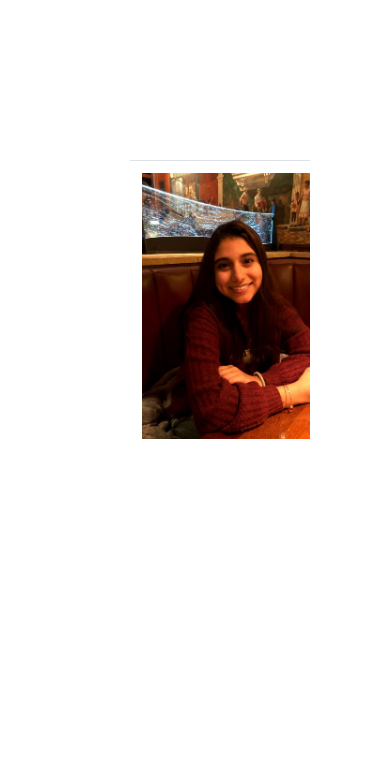
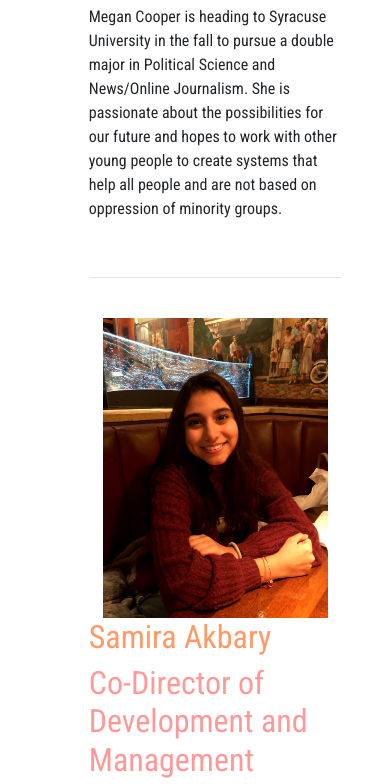
Before and after one commit to sudaknees/ya4j, a plain HTML site: page our-team/index.html in a window 390 px wide. Shown: the part 854-1638 px from the top of the page. Drawn offline with nearby package versions, Linux system fonts and the light colour scheme.

Commit message:
fix intros?

```diff
--- a/our-team/main.css
+++ b/our-team/main.css
@@ -136,12 +136,12 @@ h2 {
 	background: rgba(0,0,0,0)
 }
 
-table img {
-    width: 200px;
+div img {
+    width: 225px;
     height: auto;
 }
 
-table h2 {
+.personalbio h2 {
 	line-height: 75%;
 }
 
@@ -154,11 +154,12 @@ table h2 {
 }
 
 .imgtd {
-	width: 225px;
+	width: 250px;
+	text-align: center;
 }
 
-td {
-	padding: 0px 10px;
+.personalbio {
+	width: calc(70%-250px)
 }
 
 @media (max-width: 991.98px) {
@@ -167,11 +168,19 @@ td {
 	}
 }
 
-.table-responsive{
-    width: 100%;
-    margin-bottom: 15px;
-    overflow-y: hidden;
-    -ms-overflow-style: -ms-autohiding-scrollbar;
+@media (max-width: 991.98px) {
+	.personalbio {
+		text-align: center;
+		width: 90%;
+		margin: auto;
+	}
+}
+
+@media (max-width: 991.98px) {
+	.imgtd {
+		text-align: center;
+		margin: auto;
+	}
 }
 
 /* scrollbar */
--- a/our-team/xmlparser.js
+++ b/our-team/xmlparser.js
@@ -13,6 +13,6 @@ function parseXml(xml)
    $("#dirlist").html("<ul id='content' data-role='listview' data-inset='true'></ul>");
   $(xml).find("director").each(function()
   {
-    $("#content").append("<table class='table table-responsive'><tr><td><img src='"+$(this).find("imgurl").text()+"'/></td><td><h2 class='nametxt'>"+$(this).find("name").text()+"</h2><h2 class='postext'>"+$(this).find("position").text()+"</h2><h3 class='perinfo'>"+$(this).find("age").text()+", "+$(this).find("location").text()+", "+$(this).find("pronouns").text()+"</h3><p>"+$(this).find("bio").text()+"</p></td>");
+    $("#content").append("<div class='personal'><div class='imgtd'><img src='"+$(this).find("imgurl").text()+"'/></div><div class=''personalbio><h2 class='nametxt'>"+$(this).find("name").text()+"</h2><h2 class='postext'>"+$(this).find("position").text()+"</h2><h3 class='perinfo'>"+$(this).find("age").text()+", "+$(this).find("location").text()+", "+$(this).find("pronouns").text()+"</h3><p>"+$(this).find("bio").text()+"</p></div></div><br /><hr /><br />");
   });
 }
```
